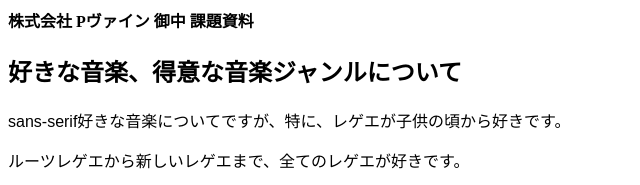
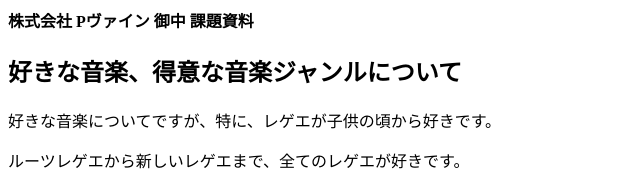
Before and after one commit to eiko-420/html, a plain HTML site: page index.html in a window 1280 px wide. Shown: the top 185 px of the page, without its empty margins (0-640 px from the left). Drawn offline with Linux system fonts and the light colour scheme.

Commit message:
Update index.html

```diff
--- a/index.html
+++ b/index.html
@@ -6,7 +6,7 @@
 
 <body>
 
-<p><font face="sans-serif,'arial','arial black'">sans-serif</font>好きな音楽についてですが、特に、レゲエが子供の頃から好きです。<p>
+<p><font face="sans-serif"></font>好きな音楽についてですが、特に、レゲエが子供の頃から好きです。<p>
 <p>ルーツレゲエから新しいレゲエまで、全てのレゲエが好きです。<p>
 <p>レゲエの変化や、文化、歴史的背景も理解しております。</p>
 
```
